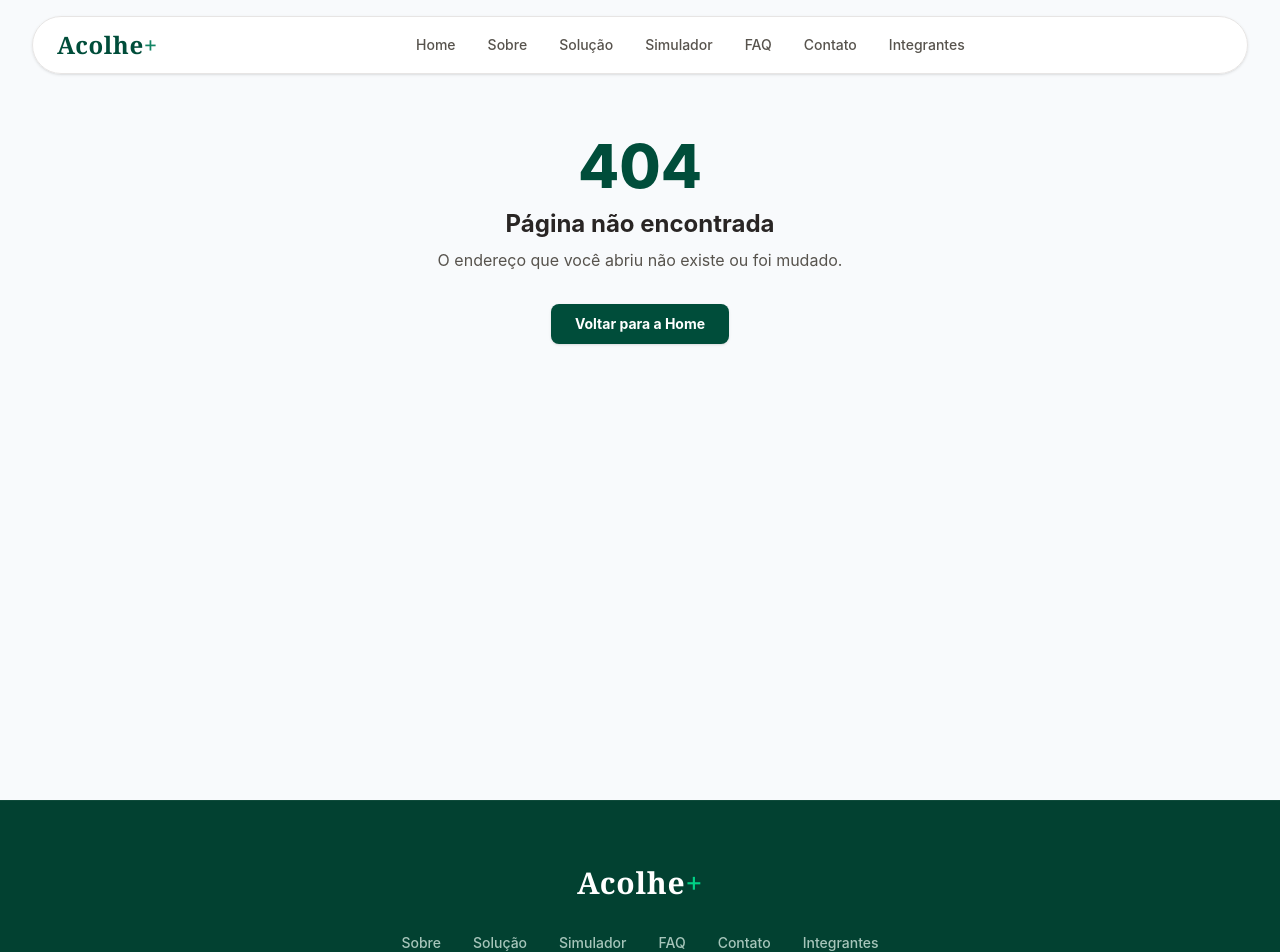
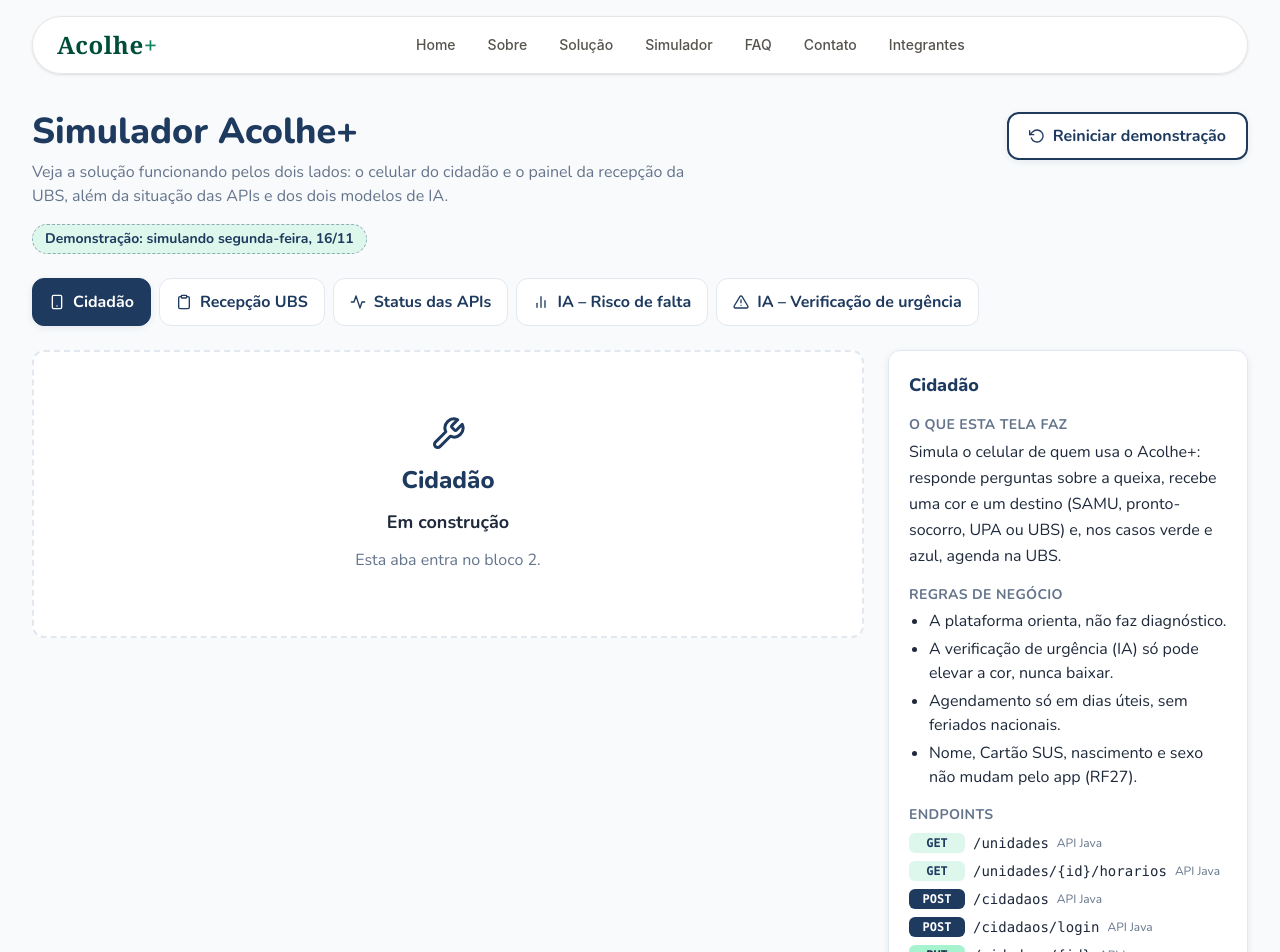
Before and after one commit to GlobalSolution-2026/acolhe-mais-front, a React (Vite) app: page /simulador/cidadao in a window 1280 px wide. Shown: the top 952 px of the page. Built offline with nearby package versions, Linux system fonts and the light colour scheme; no server answers.

Commit message:
Cria rotas filhas do simulador e redireciona /simulador para Cidadão

```diff
--- a/src/routes/router.tsx
+++ b/src/routes/router.tsx
@@ -6,12 +6,14 @@
  *   Todas as páginas são rotas filhas dela, então aparecem dentro do <Outlet />.
  * - Páginas institucionais: /, /sobre, /faq, /contato, /integrantes e /integrantes/:rm
  *   (o :rm é o parâmetro lido com useParams na página do integrante).
- * - /solucao e /simulador: as abas do simulador entram como rotas filhas de /simulador
- *   nos próximos blocos.
+ * - /solucao: página da solução.
+ * - /simulador: o <Simulador /> é o layout (topo + abas com NavLink + <Outlet />) e cada aba é uma rota filha:
+ *   cidadao, recepcao, status, ia-risco-falta e ia-urgencia. A rota index (/simulador sozinho)
+ *   redireciona para /simulador/cidadao com <Navigate />.
  * - path "*": qualquer URL que não existe mostra a página NaoEncontrada, mantendo Header e Footer.
  * - errorElement: se uma rota quebrar ao carregar, mostra a NaoEncontrada no lugar da tela de erro padrão.
  */
-import { createBrowserRouter } from 'react-router-dom';
+import { createBrowserRouter, Navigate } from 'react-router-dom';
 
 import Layout from '../components/Layout';
 
@@ -25,6 +27,12 @@ import Solucao from '../pages/Solucao';
 import Simulador from '../pages/Simulador';
 import NaoEncontrada from '../pages/NaoEncontrada';
 
+import AbaCidadao from '../pages/simulador/cidadao/AbaCidadao';
+import AbaRecepcao from '../pages/simulador/recepcao/AbaRecepcao';
+import AbaStatus from '../pages/simulador/status/AbaStatus';
+import AbaIaRiscoFalta from '../pages/simulador/ia/AbaIaRiscoFalta';
+import AbaIaUrgencia from '../pages/simulador/ia/AbaIaUrgencia';
+
 export const router = createBrowserRouter([
   {
     element: <Layout />,
@@ -37,7 +45,19 @@ export const router = createBrowserRouter([
       { path: '/integrantes', element: <Integrantes /> },
       { path: '/integrantes/:rm', element: <IntegranteDetalhe /> },
       { path: '/solucao', element: <Solucao /> },
-      { path: '/simulador', element: <Simulador /> },
+      {
+        path: '/simulador',
+        element: <Simulador />,
+        children: [
+          // /simulador sozinho abre a aba Cidadão (replace: o "voltar" do navegador não cai no redirecionamento)
+          { index: true, element: <Navigate to="cidadao" replace /> },
+          { path: 'cidadao', element: <AbaCidadao /> },
+          { path: 'recepcao', element: <AbaRecepcao /> },
+          { path: 'status', element: <AbaStatus /> },
+          { path: 'ia-risco-falta', element: <AbaIaRiscoFalta /> },
+          { path: 'ia-urgencia', element: <AbaIaUrgencia /> },
+        ],
+      },
       { path: '*', element: <NaoEncontrada /> },
     ],
   },
```
